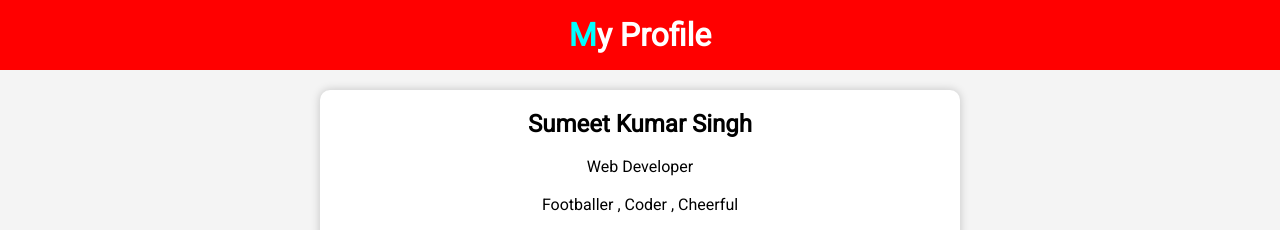
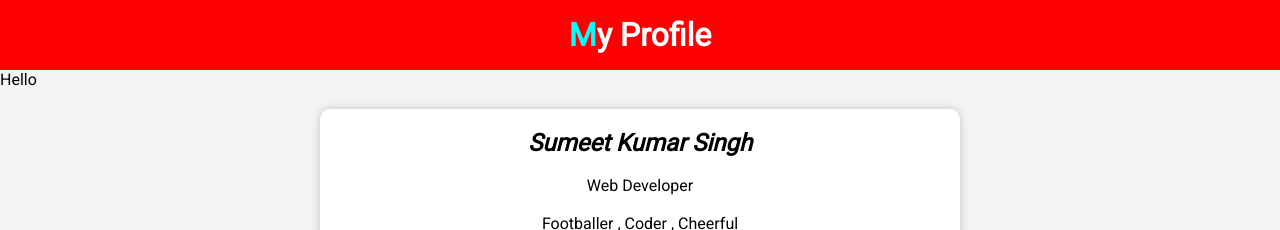
Before and after one commit to sumeet05xcaliber/ip-expt2, a plain HTML site: page index.html in a window 1280 px wide. Shown: the top 230 px of the page. Drawn offline with Linux system fonts and the light colour scheme.

Commit message:
Update index.html

```diff
--- a/index.html
+++ b/index.html
@@ -11,9 +11,10 @@
     <header>
         <h1>My Profile</h1>
     </header>
+    <navbar>Hello</navbar>
     <div class="profile-container">
 
-            <h2>Sumeet Kumar Singh</h2>
+            <h2><i>Sumeet Kumar Singh</i></h2>
             <br>
 
             <p>Web Developer</p>
```
